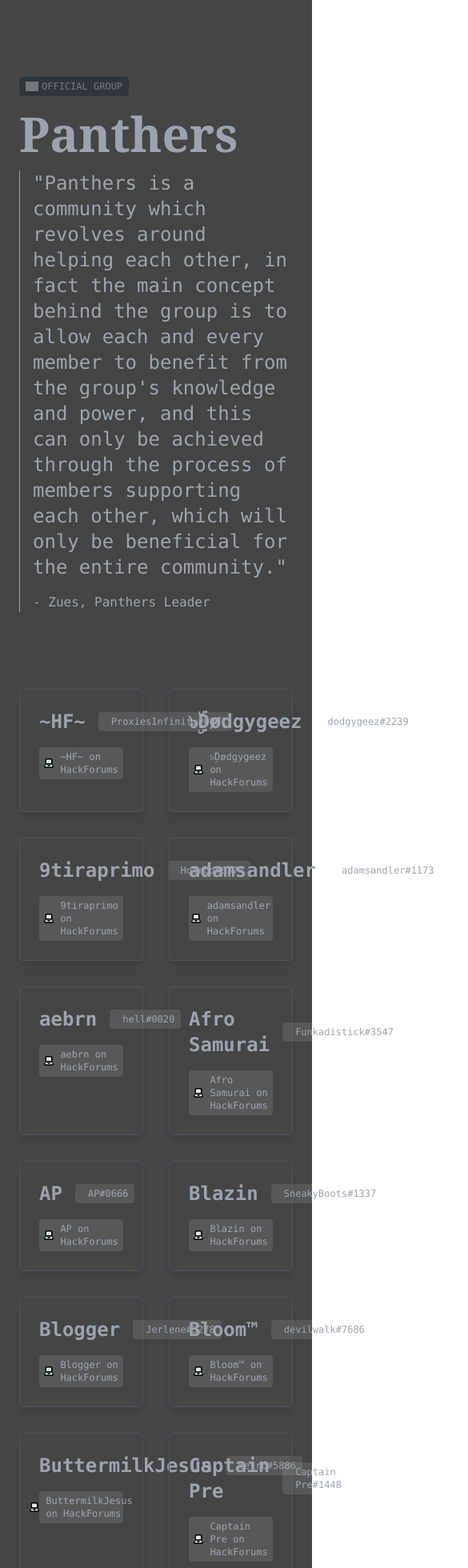
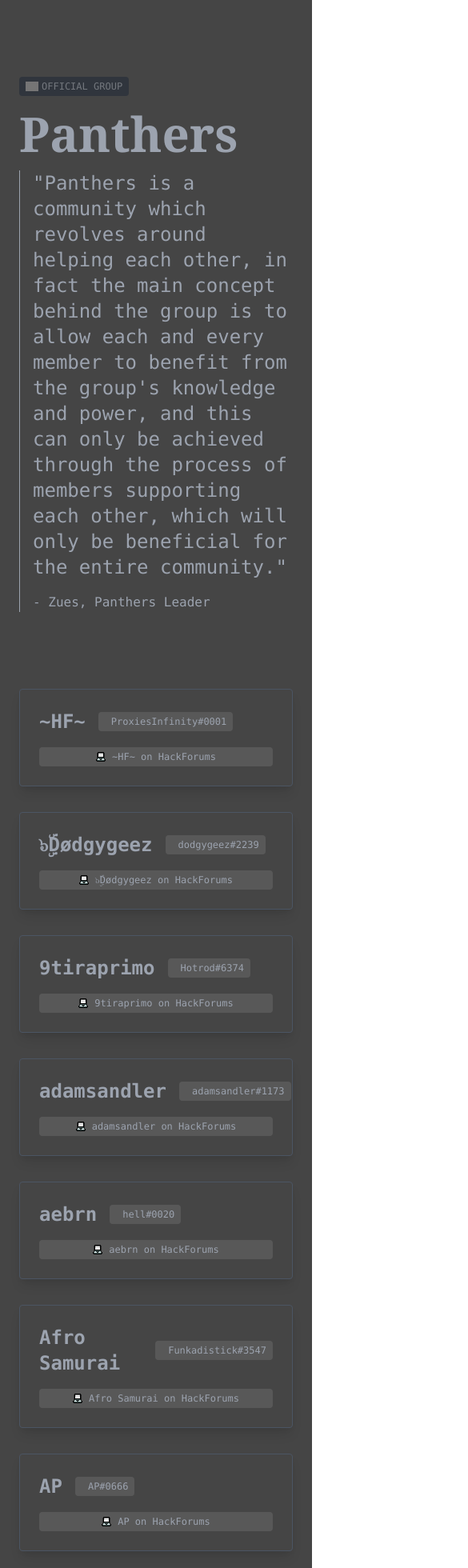
Before and after one commit to al5ina5/panthers.is, a Next.js app: page / in a window 390 px wide. Shown: the top 1960 px of the page at 80% size, 585 px wide, since content can reach past the window. Built offline with nearby package versions, Linux system fonts and the light colour scheme; grey boxes are pictures that could not be loaded.

Commit message:
Changed Grid

```diff
--- a/src/pages/index.tsx
+++ b/src/pages/index.tsx
@@ -27,7 +27,7 @@
                             {/* <p className="mx-auto border border-gray-400 px-2 py-3 inline-block">Join the Panthers</p> */}
                         </div>
 
-                        <div className="grid grid-cols-2 md:grid-cols-3 gap-8">
+                        <div className="grid grid-cols-1 md:grid-cols-2 lg:grid-cols-3 gap-8">
                             {Members.map((member, index) => (
                                 <MemberTile key={index} member={member} />
                             ))}
```
